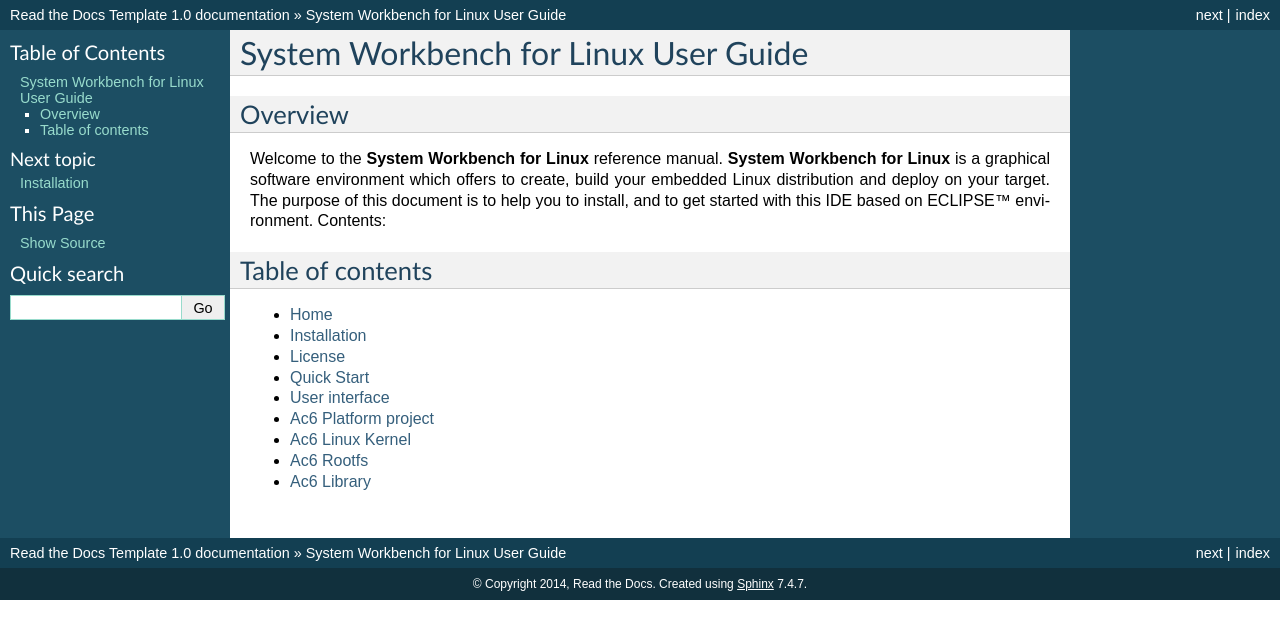
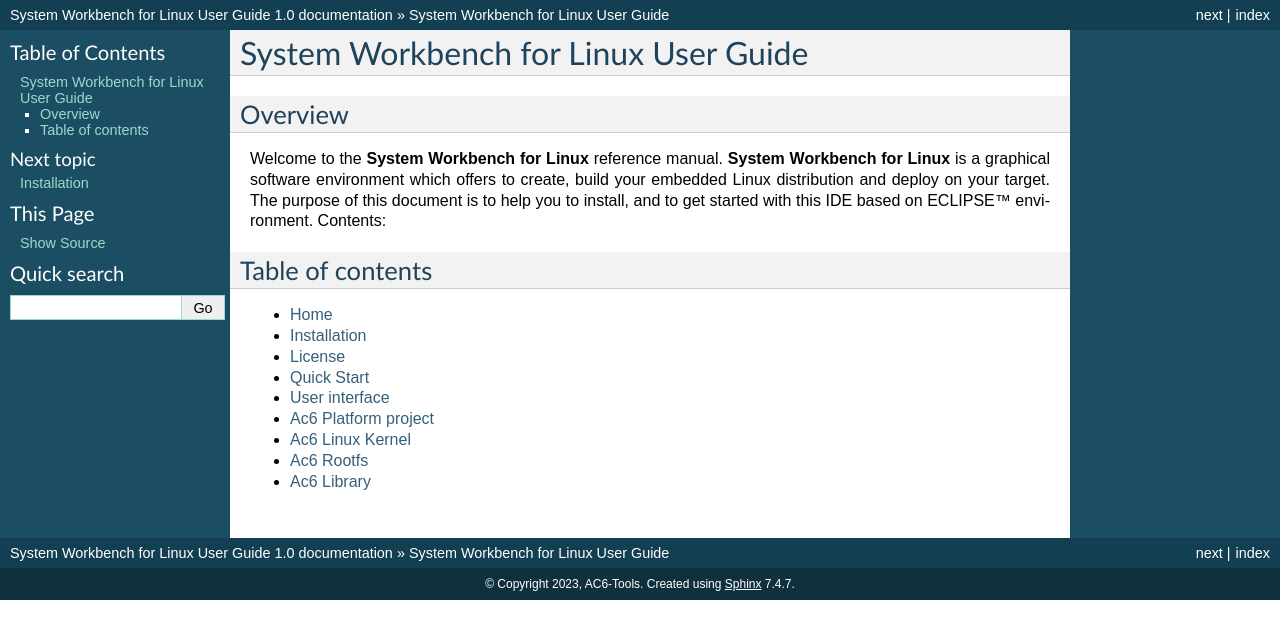
Before and after one commit to Tarek92l/testreadthedoc, a Sphinx documentation site: the page built from docs/index.rst, in a window 1280 px wide. Shown: the top 639 px of the page. Built offline with Sphinx 7.4.7, drawn with Linux system fonts in a browser that asks for light colours; pages that are not in the unit, such as notebooks, are missing from menus.

Commit message:
Update conf.py

```diff
--- a/docs/conf.py
+++ b/docs/conf.py
@@ -43,8 +43,8 @@
 master_doc = 'index'
 
 # General information about the project.
-project = u'Read the Docs Template'
-copyright = u'2014, Read the Docs'
+project = u'System Workbench for Linux User Guide'
+copyright = u'2023, AC6-Tools'
 
 # The version info for the project you're documenting, acts as replacement for
 # |version| and |release|, also used in various other places throughout the
@@ -176,7 +176,7 @@
 #html_file_suffix = None
 
 # Output file base name for HTML help builder.
-htmlhelp_basename = 'ReadtheDocsTemplatedoc'
+htmlhelp_basename = 'System Workbench for Linux User Guide'
 
 
 # -- Options for LaTeX output ---------------------------------------------
@@ -196,7 +196,7 @@
 # (source start file, target name, title,
 #  author, documentclass [howto, manual, or own class]).
 latex_documents = [
-  ('index', 'ReadtheDocsTemplate.tex', u'Read the Docs Template Documentation',
+  ('index', 'System Workbench for Linux User Guide.tex', u'System Workbench for Linux User Guide',
    u'Read the Docs', 'manual'),
 ]
 
@@ -226,7 +226,7 @@
 # One entry per manual page. List of tuples
 # (source start file, name, description, authors, manual section).
 man_pages = [
-    ('index', 'readthedocstemplate', u'Read the Docs Template Documentation',
+    ('index', 'System Workbench for Linux User Guide', u'System Workbench for Linux User Guide',
      [u'Read the Docs'], 1)
 ]
 
@@ -240,8 +240,8 @@
 # (source start file, target name, title, author,
 #  dir menu entry, description, category)
 texinfo_documents = [
-  ('index', 'ReadtheDocsTemplate', u'Read the Docs Template Documentation',
-   u'Read the Docs', 'ReadtheDocsTemplate', 'One line description of project.',
+  ('index', 'System Workbench for Linux User Guide', u'System Workbench for Linux User Guide',
+   u'Read the Docs', 'System Workbench for Linux User Guide', 'One line description of project.',
    'Miscellaneous'),
 ]
 
```
